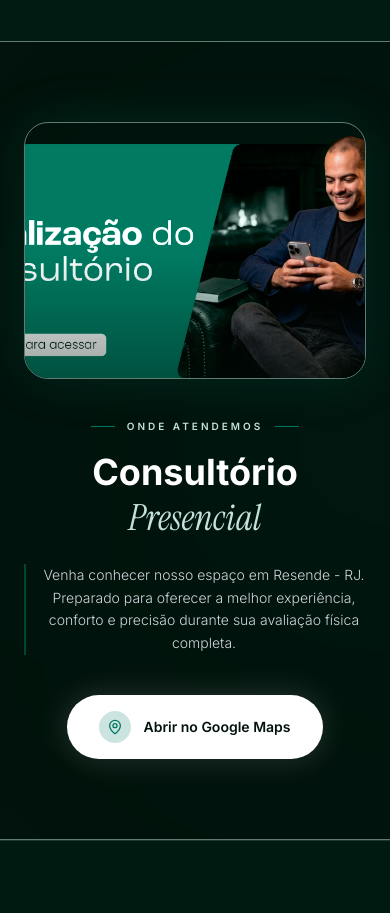
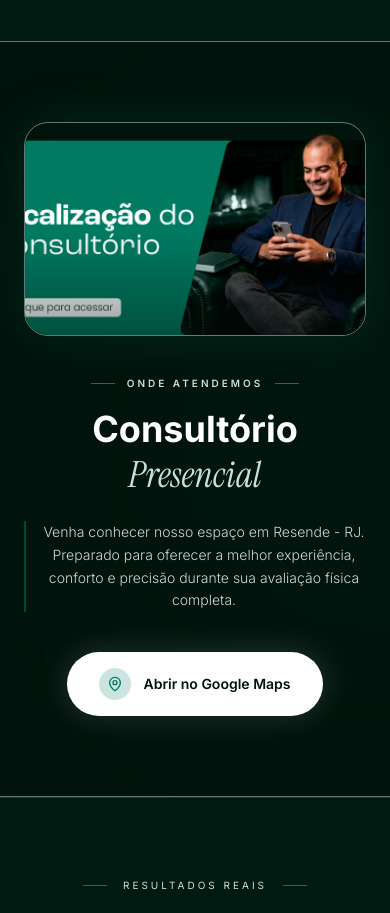
Before and after one commit to dimeks/rafaelromanhanutri, a React (Vite) app: page / in a window 390 px wide. Shown: the part 4040-4953 px from the top of the page. Built offline with nearby package versions, Linux system fonts and the light colour scheme.

Commit message:
Fix: location image aspect ratio and overflow on mobile

```diff
--- a/src/App.tsx
+++ b/src/App.tsx
@@ -394,7 +394,7 @@
             whileInView={{ opacity: 1, scale: 1 }}
             transition={{ duration: 0.8 }}
             viewport={{ once: true }}
-            className="w-full relative rounded-3xl overflow-hidden shadow-[0_0_50px_rgba(0,121,98,0.2)] border border-stroke/50 order-1 lg:order-2 aspect-[4/3] lg:aspect-auto"
+            className="w-full relative rounded-3xl overflow-hidden shadow-[0_0_50px_rgba(0,121,98,0.2)] border border-stroke/50 order-1 lg:order-2 aspect-[16/10] sm:aspect-[4/3] lg:aspect-square"
           >
             <img src="/images/LOCALIZACAO-V3.webp" alt="Localização" className="w-full h-full object-cover object-center" />
             <div className="absolute inset-0 bg-gradient-to-t from-bg via-transparent to-transparent opacity-40 pointer-events-none" />
```
